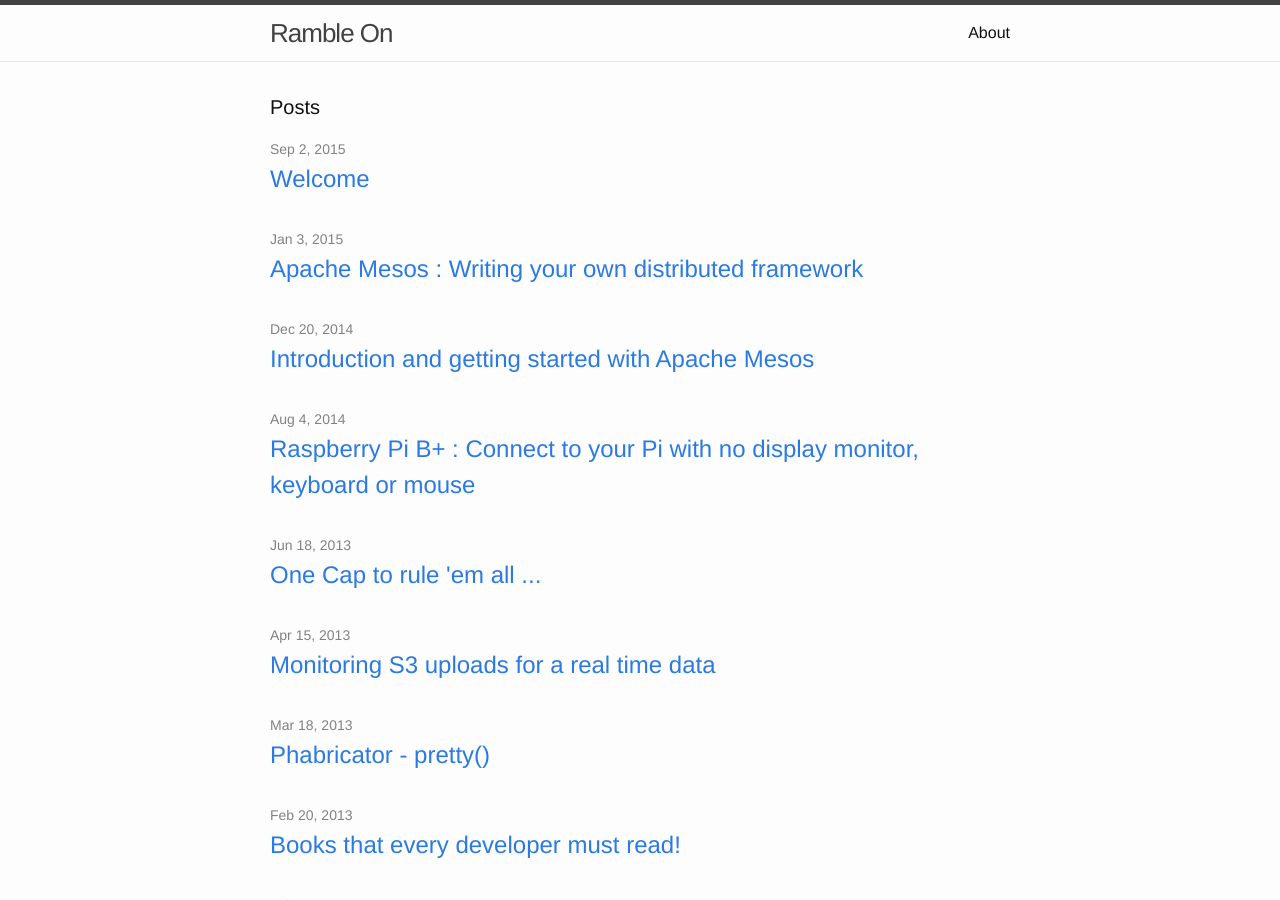
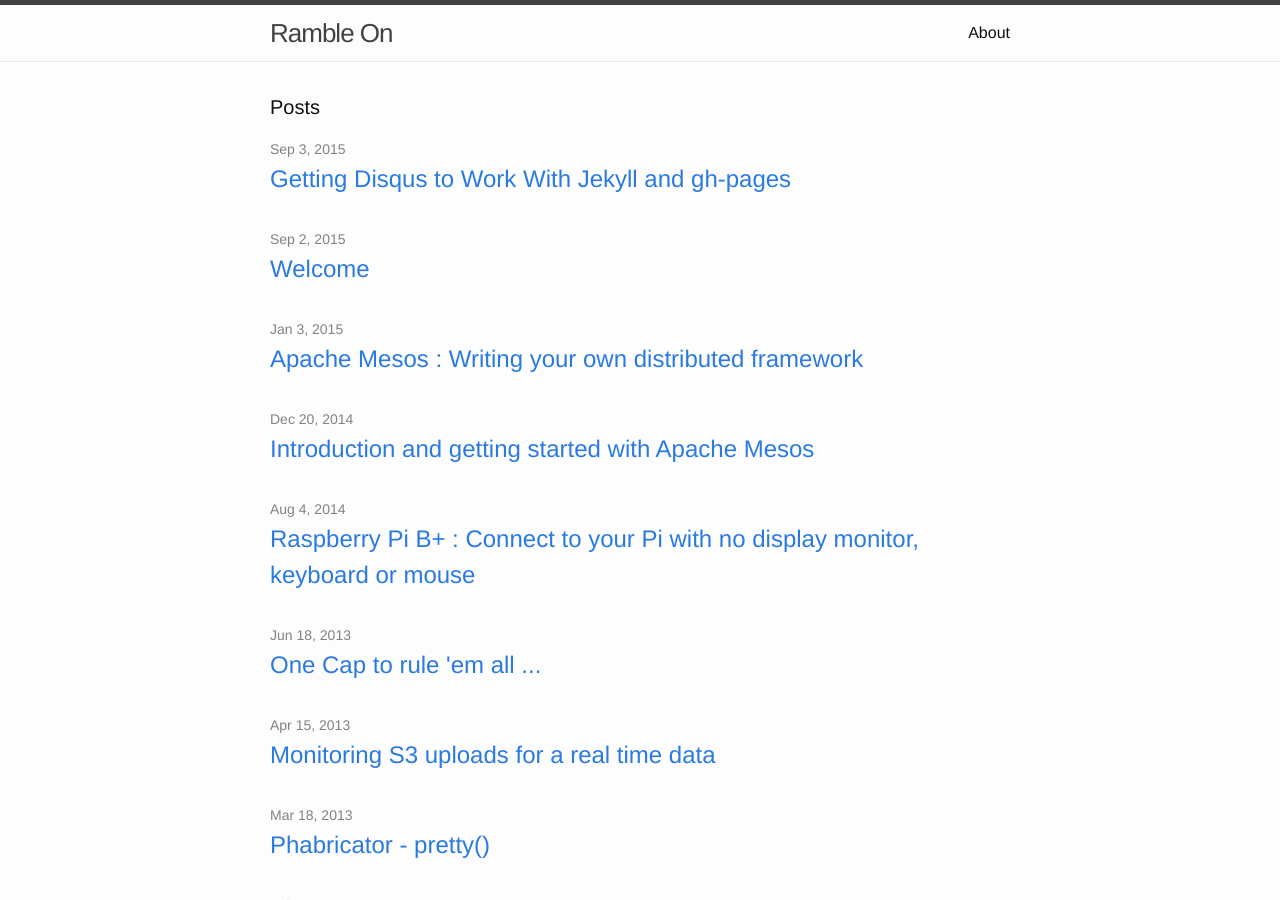
Before and after one commit to SwathiMystery/femgeekz.github.io, a Jekyll site: the page built from index.html, in a window 1280 px wide and 900 px high. Built offline with Jekyll 4.4.1, drawn with Linux system fonts in a browser that asks for light colours; some of the changed lines change nothing that is shown.

Commit message:
Post on getting disqus working
Summary :
After solving Issue #5 creating a post on
how-to get this working

TestPlan :
local

Reviewers :
admin

Reported-By :
Swathi V

SignedOff-By :
Swathi V

```diff
--- a/_config.yml
+++ b/_config.yml
@@ -5,6 +5,7 @@ description: > # this means to ignore newlines until "baseurl:"
  Learn. Unlearn. Relearn.
 # baseurl: "" # the subpath of your site, e.g. /blog/
 url: "http://femgeekz.github.io" # the base hostname & protocol for your site
+author: Swathi Venkatachala
 twitter_username: idevnull
 github_username:  SwathiMystery
 
--- /dev/null
+++ b/_posts/2015-09-04-getting-disqus-to-work-with-jekyll-and-gh-pages.markdown
@@ -0,0 +1,91 @@
+---
+layout: post
+title: "Getting Disqus to Work With Jekyll and gh-pages"
+date: 2015-09-04T00:23:29+05:30
+author: Swathi Venkatachala
+comments: true
+tags:
+- disqus
+- blog
+- jekyll
+- gh-pages
+- migrate from blogger
+- how-to
+- tech
+---
+
+Since I migrated from Blogger to jekyll based site with gh-pages,
+I needed a channel for comments and discussions. I had used
+[Disqus](https://disqus.com/) in my previous blog. So, I thought of using it again for
+my new blog.
+
+##Getting Started
+
+Simple steps to get [Disqus](https://disqus.com/) working on jekyll with gh-pages.
+Two parts:
+* Disqus and
+* jekyll
+
+###Disqus
+
+1. Log into [Disqus](https://disqus.com/)
+2. Goto `Settings` > `Admin` > on the left side dropdown menu, select `Add a new site`.
+3. Give your site name and a `shortname`, which will be your unique Disqus URL.
+4. Get the [Universal Code](https://disqus.com/admin/universalcode/) and copy the snippet.
+
+
+###Jekyll
+
+####Step 1:
+Your `gh-pages` may have the following hierarchy:
+
+{% highlight sh %}
+about.md
+_config.yml
+css
+feed.xml
+_includes
+index.html
+_layouts
+LICENSE
+_posts
+README.md
+_sass
+_site
+{% endhighlight %}
+
+####Step 2:
+Create a file `_includes/comments.html` and include the copied content from [Disqus Universal Code](https://disqus.com/admin/universalcode/) in the file as below.
+
+{% highlight js %}
+{% if page.comments %}
+<!-- Add Disqus comments. -->
+<div id="disqus_thread"></div>
+<script type="text/javascript">
+/* * * CONFIGURATION VARIABLES: EDIT BEFORE PASTING INTO YOUR WEBPAGE * * */
+   var disqus_shortname = 'femgeekz';
+// var disqus_developer = 1; // Comment out when the site is live
+
+/* * * DON'T EDIT BELOW THIS LINE * * */
+(function() {
+ var dsq = document.createElement('script'); dsq.type = 'text/javascript'; dsq.async = true;
+ dsq.src = '//' + disqus_shortname + '.disqus.com/embed.js';
+ (document.getElementsByTagName('head')[0] || document.getElementsByTagName('body')[0]).appendChild(dsq);
+ })();
+</script>
+<noscript>Please enable JavaScript to view the <a href="https://disqus.com/?ref_noscript" rel="nofollow">comments powered by Disqus.</a></noscript>
+<a href="http://disqus.com" class="dsq-brlink">comments powered by <span class="logo-disqus">Disqus</span></a>
+{% endif %}
+{% endhighlight %}
+
+Please make sure you comment the developer variable to run it live!
+
+####Step 3:
+In the `_layouts/default.html` file include the comments file just created as below. Refer [_layouts/default.html](https://github.com/femgeekz/femgeekz.github.io/blob/gh-pages/_layouts/default.html)
+
+####Step 4:
+Make sure all the posts within `_posts` have `comments:true` in the frontmatter.
+
+You are now good to go!
+
+Happy discussing! :)
```
